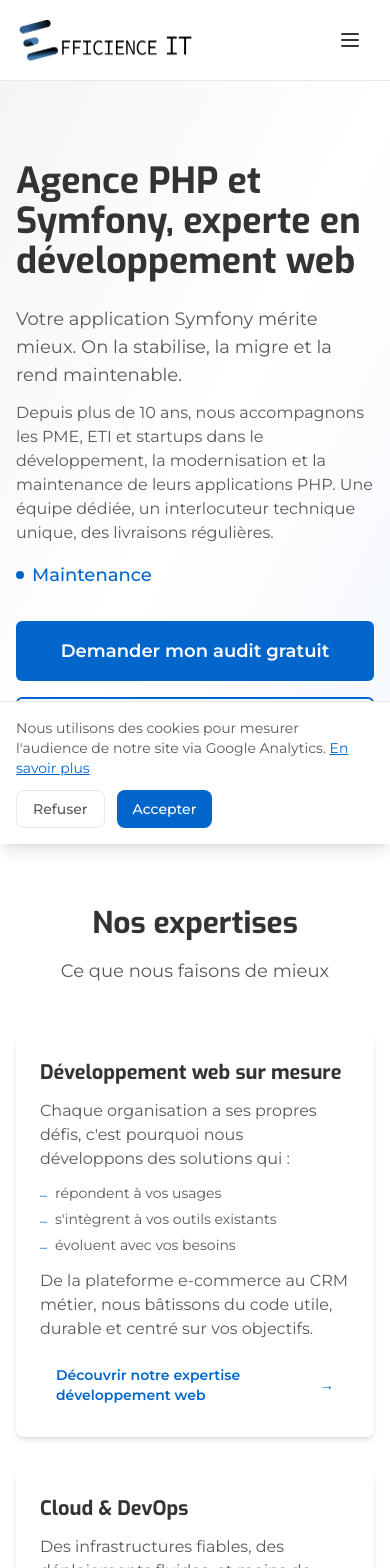
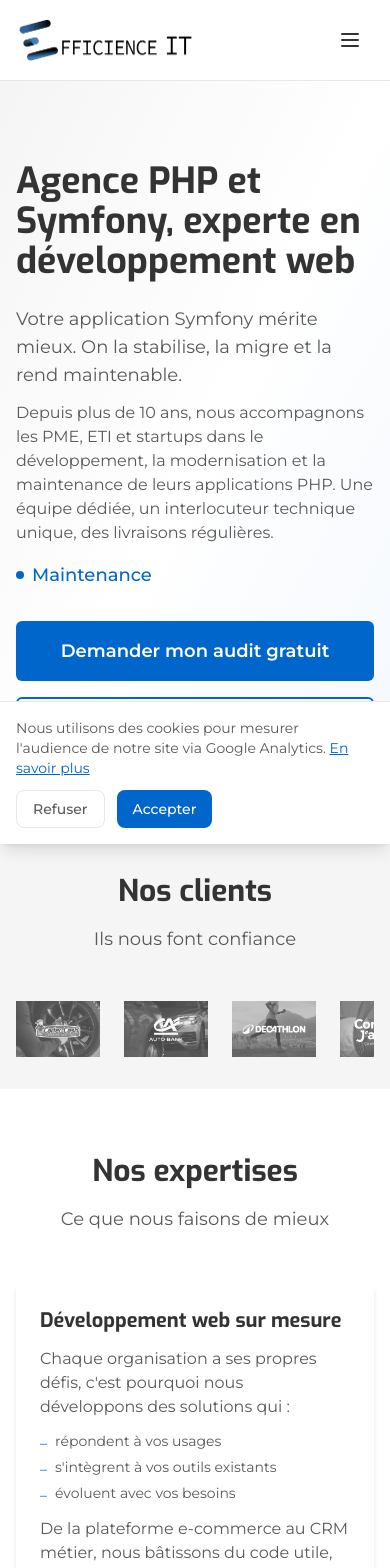
Before and after one commit to efficience-it/website, a Next.js app: page / in a window 390 px wide. Shown: the top 1568 px of the page. Built offline with nearby package versions, Linux system fonts and the light colour scheme.

Commit message:
set on top ClientLogos homepage

```diff
--- a/src/app/page.tsx
+++ b/src/app/page.tsx
@@ -55,6 +55,9 @@
     />
     <main>
       <Hero />
+      <FadeIn>
+        <ClientLogos />
+      </FadeIn>
       <FadeIn>
         <ExpertiseCards />
       </FadeIn>
@@ -118,9 +121,6 @@
         </section>
       </FadeIn>
       <FadeIn>
-        <ClientLogos />
-      </FadeIn>
-      <FadeIn>
         <section className="py-16">
           <Container>
             <SectionTitle>Quelques chiffres</SectionTitle>
--- a/src/components/sections/ClientLogos.tsx
+++ b/src/components/sections/ClientLogos.tsx
@@ -6,8 +6,29 @@
 
 export default function ClientLogos() {
   return (
-    <section className="bg-light-gray py-16 md:py-24">
+    <section className="bg-light-gray py-8 md:py-24">
       <Container>
+        <div className="md:hidden">
+          <SectionTitle subtitle="Ils nous font confiance">
+            Nos clients
+          </SectionTitle>
+        </div>
+
+        <div className="flex items-center gap-6 overflow-x-auto md:hidden">
+          {clients.map((client) => (
+            <div key={client.name} className="flex shrink-0 items-center justify-center">
+              <Image
+                src={client.logo}
+                alt={client.name}
+                width={200}
+                height={120}
+                className="h-14 w-auto object-contain opacity-70 grayscale"
+              />
+            </div>
+          ))}
+        </div>
+
+        <div className="hidden md:block">
           <SectionTitle subtitle="Ils nous font confiance">
             Nos clients
           </SectionTitle>
@@ -29,6 +50,7 @@
               Nos projets
             </Button>
           </div>
+        </div>
       </Container>
     </section>
   );
```
Lines whose indentation alone changed are shown as unchanged.
